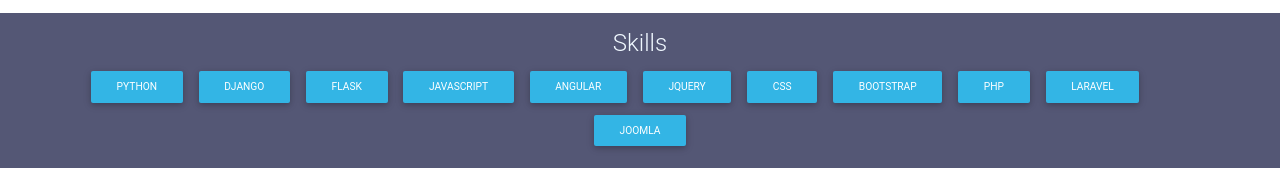
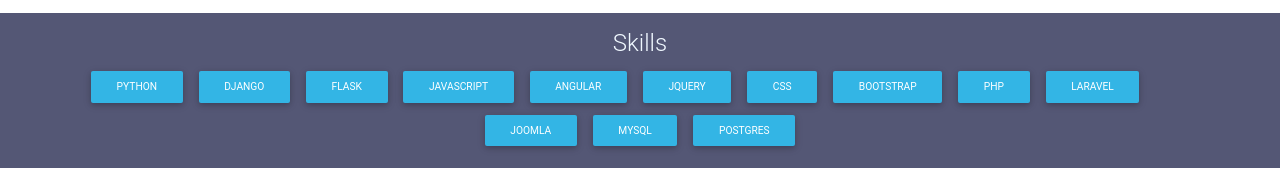
Before and after one commit to KenThumi/Portfolio, a plain HTML site: page index.html in a window 1280 px wide. Shown: the part 196-377 px from the top of the page. Drawn offline with nearby package versions, Linux system fonts and the light colour scheme.

Commit message:
Updated skills

```diff
--- a/index.html
+++ b/index.html
@@ -63,6 +63,8 @@
                             <button class="btn-sm btn btn-info">Laravel</button>
                             <div class="mx-auto text-center">
                             <button class="btn-sm btn btn-info" >Joomla</button>
+                            <button class="btn-sm btn btn-info" >MySQL</button>
+                            <button class="btn-sm btn btn-info" >Postgres</button>
                             </div>
                         </div>
                     </div>
```
